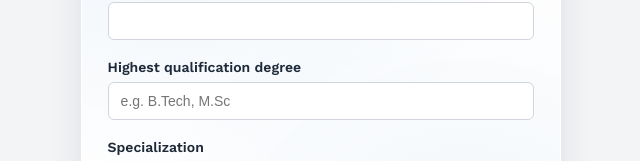
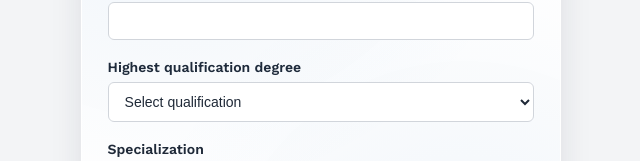
Before and after one commit to Pankajjakhar04/AutoHire, a React (Vite) app in the folder frontend/: page /register in a window 1280 px wide. Shown: the part 389-550 px from the top of the page, without its empty margins (319-959 px from the left). Built offline with nearby package versions, Linux system fonts and the light colour scheme; no server answers.

Commit message:
Update Register.tsx
-updating the registration page

```diff
--- a/frontend/src/pages/Register.tsx
+++ b/frontend/src/pages/Register.tsx
@@ -108,7 +108,14 @@ export default function Register() {
           <>
             <label>
               Highest qualification degree
-              <input value={highestQualificationDegree} onChange={(e) => setHighestQualificationDegree(e.target.value)} placeholder="e.g. B.Tech, M.Sc" />
+              <select value={highestQualificationDegree} onChange={(e) => setHighestQualificationDegree(e.target.value)} required>
+                <option value="">Select qualification</option>
+                <option value="High School">High School</option>
+                <option value="Diploma">Diploma</option>
+                <option value="Bachelor's">Bachelor's</option>
+                <option value="Master's">Master's</option>
+                <option value="PhD">PhD</option>
+              </select>
             </label>
             <label>
               Specialization
```
